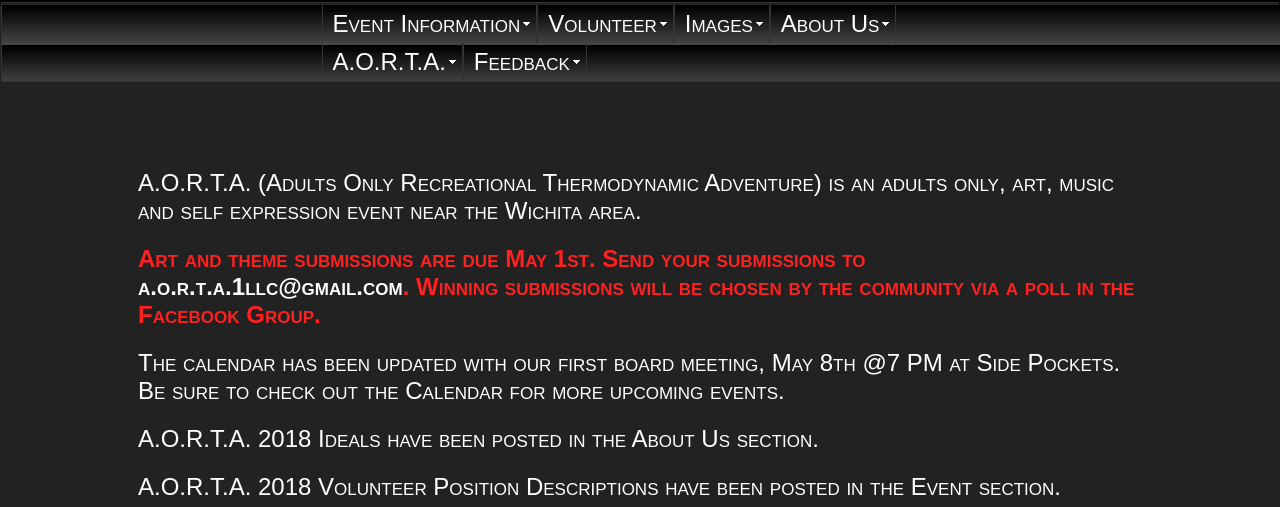
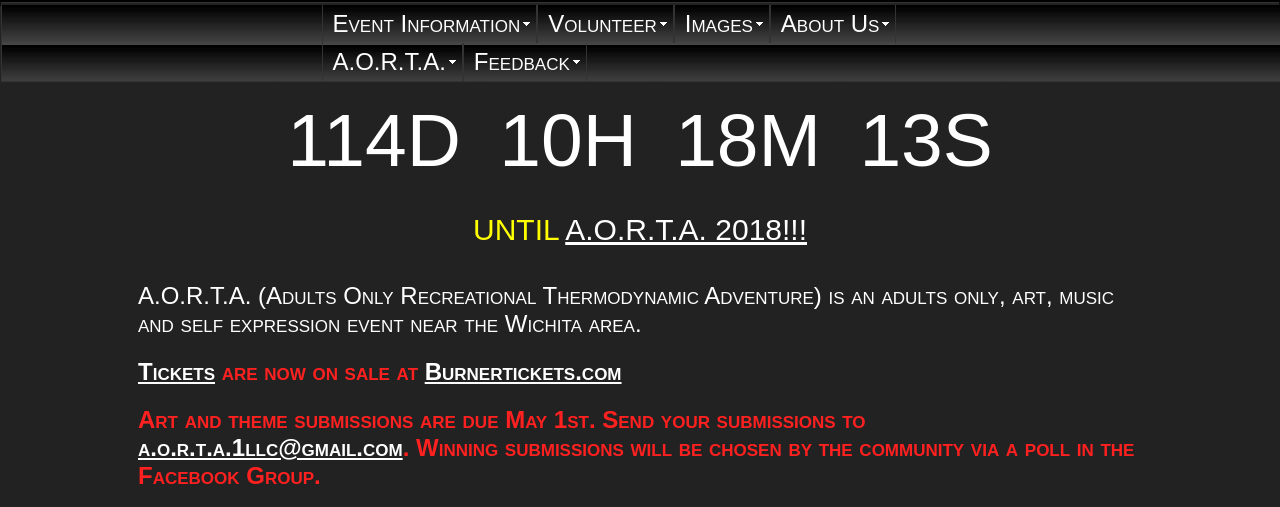
Before and after one commit to dricherson/aorta, a plain HTML site: page index.html in a window 1280 px wide. Shown: the part 216-723 px from the top of the page. Drawn offline with Linux system fonts and the light colour scheme.

Commit message:
Added ticket sales

```diff
--- a/index.html
+++ b/index.html
@@ -45,6 +45,7 @@
                             <ul >
                                 <li><a href="javascript:ShowContent('eventInfo');">Event Details</a></li>
                                 <li><a href="https://www.facebook.com/events/866728863513899/">Facebook Event</a></li>
+                                <li><a href="https://burnertickets.com/aorta/">Tickets</a></li>
                                 <li><a href="javascript:ShowContent('Maps');">Event Map</a></li>
                                 <li><a href="javascript:ShowContent('volunteerPositions');">Volunteer Positions</a></li>
                                 <li><a href="javascript:ShowContent('comingsoon');">Guidelines</a></li>
@@ -393,6 +394,12 @@
                         A.O.R.T.A. (Adults Only Recreational Thermodynamic Adventure) is an adults only, art, music and self expression event near the Wichita area.
                     </span>
                 </div>
+                <div class="message_new">
+                    <span>
+                        <a href="https://burnertickets.com/aorta/">Tickets</a> are now on sale at <a href="https://burnertickets.com/aorta/">Burnertickets.com</a>
+                    </span>
+                </div>
+
                 <div class="message_new">
                     <span>
                         Art and theme submissions are due May 1st. Send your submissions to <a href="mailto:a.o.r.t.a.1llc@gmail.com">a.o.r.t.a.1llc@gmail.com</a>. Winning submissions will be chosen by the community via a poll in the Facebook Group.
--- a/resources/aorta.css
+++ b/resources/aorta.css
@@ -96,7 +96,7 @@ body {
     min-height: 600px;
 }
 
-#eventInfo, #eventImages, #locationImages, #aorta_mission, #comingsoon
+#eventInfo, #eventImages, #locationImages, #aorta_mission, #comingsoon, #tickets
 {
     display:none;
     margin: auto;
@@ -838,7 +838,7 @@ Do not edit this rule in any way. */
 }
 
 a {
-    text-decoration: none;
+    text-decoration:underline;
 }
 
 a:link {
--- a/resources/aorta.js
+++ b/resources/aorta.js
@@ -168,8 +168,7 @@ function initializeClock(id, endtime, message) {
 }
 
 var schedule = [
-    ['April 20 2018', 'May 01 2018', 'UNTIL TICKETS GO ON SALE'],
-    ['May 02 2018', 'August 24 2018', 'UNTIL <a href="https://www.facebook.com/events/866728863513899/">A.O.R.T.A. 2018!!!</a>']
+    ['April 30 2018', 'August 24 2018', 'UNTIL <a href="https://www.facebook.com/events/866728863513899/">A.O.R.T.A. 2018!!!</a>']
 ];
 
 function initCountDown(){
```
